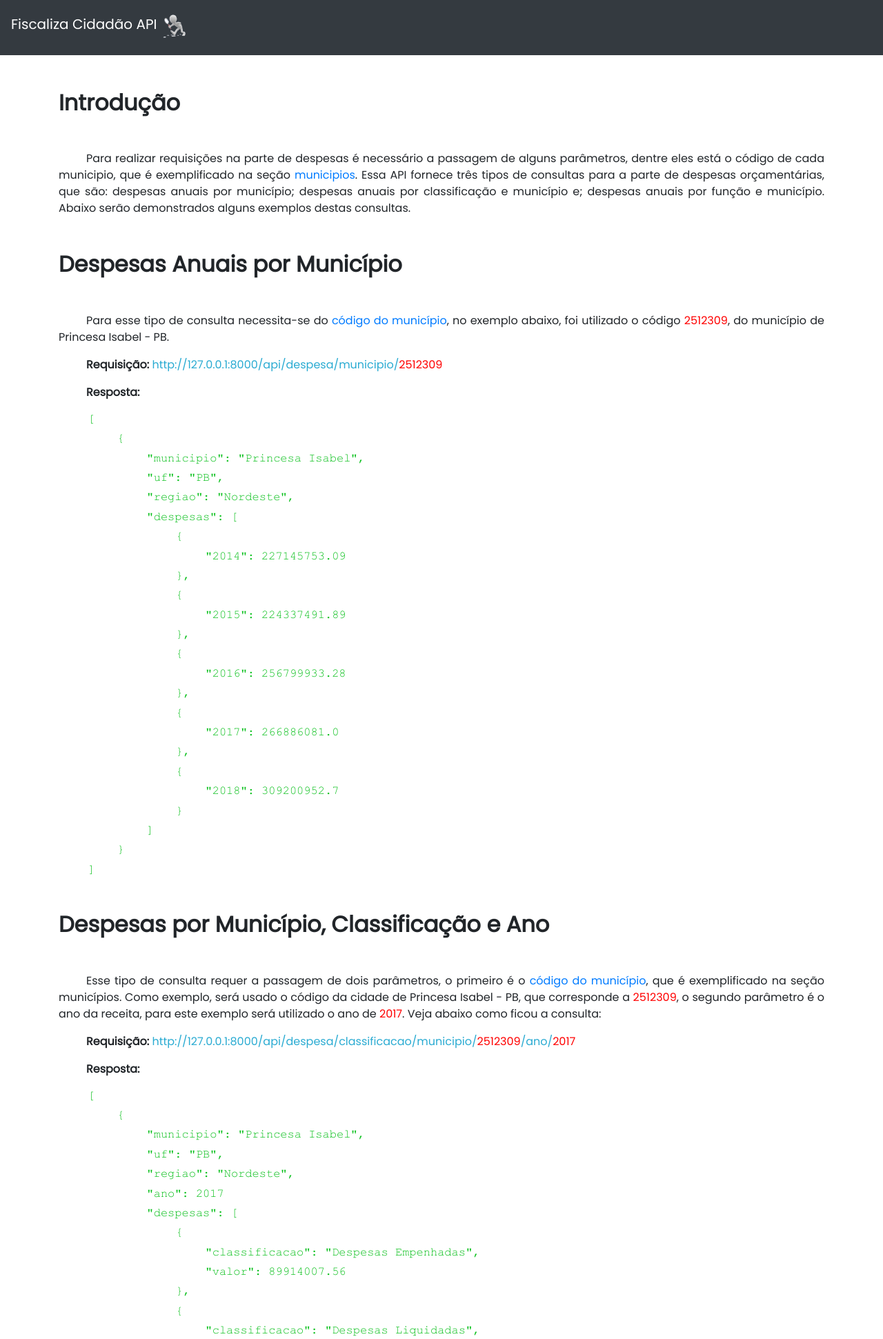
After one commit to diogo07/orcamento_publico, a Django app: page /despesas in a window 1280 px wide. The commit adds this page. Shown: the top 1941 px of the page at 69% size. Run offline with Django 3.2, Linux system fonts and the light colour scheme; some libraries are stand-ins or nearby versions.

```diff
--- /dev/null
+++ b/orcamento_publico/static/css/despesas.css
@@ -0,0 +1,62 @@
+{% load static %}
+
+@font-face {
+    font-family: 'Courier New';
+    src: url("../fonts/courier-new-cyr.ttf");
+}
+
+
+h2{
+    margin-bottom: 50px;
+    margin-top: 50px;
+    font-family: 'Poppins', sans-serif;
+    font-weight: bold;
+}
+
+p{
+    text-align: justify;
+    text-indent: 2.5em;
+    font-family: 'Poppins', sans-serif;
+}
+
+.codigo{
+    font-family: 'Courier New';
+}
+
+.link{
+    color: #2aabd2;
+}
+
+.parametro{
+    color: red;
+}
+
+h4{
+    font-family: 'Courier New';
+    font-size: 17px;
+    color: #0AC01C;
+}
+
+.space1{
+    text-indent: 2.5em;
+}
+
+.space2{
+    text-indent: 5.0em;
+}
+
+.space3{
+    text-indent: 7.5em;
+}
+
+.space4{
+    text-indent: 10em;
+}
+
+.space5{
+    text-indent: 12.5em;
+}
+
+ul, li{
+    text-align: justify;
+}
--- a/orcamento_publico/static/css/index.css
+++ b/orcamento_publico/static/css/index.css
@@ -21,6 +21,7 @@
 }
 
 .card{
+    width: 23%;
     float: left;
     margin: 10px;
     margin-bottom: 100px;
@@ -97,3 +98,22 @@ li{
     width: 100%;
     height: 100px;
 }
+
+nav{
+    height: 80px;
+}
+
+@media (max-width: 600px)
+{
+    .card {
+      width: 95%;
+
+    }
+    .card img{
+       height: 350px;
+    }
+
+    .card-title{
+        font-size: 30px;
+    }
+}
--- /dev/null
+++ b/orcamento_publico/templates/despesas_orcamentarias.html
@@ -0,0 +1,259 @@
+{% load static %}
+<!DOCTYPE html>
+<html lang="en">
+<head>
+    <meta charset="UTF-8">
+    <title>Despesas Orçamentárias</title>
+    <link rel="stylesheet" href="https://stackpath.bootstrapcdn.com/bootstrap/4.3.1/css/bootstrap.min.css" integrity="sha384-ggOyR0iXCbMQv3Xipma34MD+dH/1fQ784/j6cY/iJTQUOhcWr7x9JvoRxT2MZw1T" crossorigin="anonymous">
+    <script src="https://code.jquery.com/jquery-3.3.1.slim.min.js" integrity="sha384-q8i/X+965DzO0rT7abK41JStQIAqVgRVzpbzo5smXKp4YfRvH+8abtTE1Pi6jizo" crossorigin="anonymous"></script>
+    <script src="https://cdnjs.cloudflare.com/ajax/libs/popper.js/1.14.7/umd/popper.min.js" integrity="sha384-UO2eT0CpHqdSJQ6hJty5KVphtPhzWj9WO1clHTMGa3JDZwrnQq4sF86dIHNDz0W1" crossorigin="anonymous"></script>
+    <script src="https://stackpath.bootstrapcdn.com/bootstrap/4.3.1/js/bootstrap.min.js" integrity="sha384-JjSmVgyd0p3pXB1rRibZUAYoIIy6OrQ6VrjIEaFf/nJGzIxFDsf4x0xIM+B07jRM" crossorigin="anonymous"></script>
+    <link rel="stylesheet" href="{% static 'css/index.css' %}">
+    <link rel="stylesheet" href="{% static 'css/despesas.css' %}">
+
+</head>
+<body>
+    {#    menu     #}
+    <nav class="navbar navbar-expand-lg navbar-dark bg-dark">
+        <a class="navbar-brand titulo" href="/">
+            Fiscaliza Cidadão API
+            <img src="{% static 'images/logo.png' %}" width="40" height="40" class="d-inline-block align-top" alt="">
+            </a>
+        <button class="navbar-toggler" type="button" data-toggle="collapse" data-target="#navbarSupportedContent" aria-controls="navbarSupportedContent" aria-expanded="false" aria-label="Toggle navigation">
+            <span class="navbar-toggler-icon"></span>
+        </button>
+    </nav>
+
+
+    <div class="container">
+
+        <h2>Introdução</h2>
+
+        <p>Para realizar requisições na parte de despesas é necessário a passagem de alguns parâmetros, dentre eles está o código de cada municipio, que é exemplificado na seção <a href="/municipios">municipios</a>. Essa API fornece três tipos de consultas para a parte de despesas orçamentárias, que são: despesas anuais por município; despesas anuais por classificação e município e; despesas anuais por função e município. Abaixo serão demonstrados alguns exemplos destas consultas.</p>
+
+
+        <h2>Despesas Anuais por Município</h2>
+
+        <p>Para esse tipo de consulta necessita-se do <a href="/municipios">código do município</a>, no exemplo abaixo, foi utilizado o código <span class="parametro">2512309</span>, do município de Princesa Isabel - PB. </p>
+
+        <p><b>Requisição:</b> <span class="link">http://127.0.0.1:8000/api/despesa/municipio/<span class="parametro">2512309</span></span></p>
+
+        <p>
+            <b>Resposta:</b>
+
+            <span class="codigo">
+                <h4 class="space1">[</h4>
+
+                    <h4 class="space2">{</h4>
+
+                        <h4 class="space3">"municipio": "Princesa Isabel", </h4>
+                        <h4 class="space3">"uf": "PB", </h4>
+                        <h4 class="space3">"regiao": "Nordeste", </h4>
+
+                        <h4 class="space3">"despesas": [</h4>
+
+                            <h4 class="space4">{</h4>
+                                <h4 class="space5">"2014": 227145753.09</h4>
+                            <h4 class="space4">}, </h4>
+
+                            <h4 class="space4">{  </h4>
+                                <h4 class="space5">"2015": 224337491.89</h4>
+                            <h4 class="space4">}, </h4>
+
+                            <h4 class="space4">{</h4>
+                                <h4 class="space5">"2016": 256799933.28</h4>
+                            <h4 class="space4">}, </h4>
+
+                            <h4 class="space4">{</h4>
+                                <h4 class="space5">"2017": 266886081.0</h4>
+                            <h4 class="space4">}, </h4>
+
+                            <h4 class="space4">{</h4>
+                                <h4 class="space5">"2018": 309200952.7</h4>
+                            <h4 class="space4">}</h4>
+                        <h4 class="space3">]</h4>
+
+                    <h4 class="space2">}</h4>
+
+                <h4 class="space1">]</h4>
+            </span>
+        </p>
+
+
+
+        <h2>Despesas por Município, Classificação e Ano</h2>
+
+        <p>Esse tipo de consulta requer a passagem de dois parâmetros, o primeiro é o <a href="/municipios">código do município</a>, que é exemplificado na seção municípios. Como exemplo, será usado o código da cidade de Princesa Isabel - PB, que corresponde a <span class="parametro">2512309</span>, o segundo parâmetro é o ano da receita, para este exemplo será utilizado o ano de <span class="parametro">2017</span>. Veja abaixo como ficou a consulta:</p>
+
+        <p><b>Requisição:</b> <span class="link">http://127.0.0.1:8000/api/despesa/classificacao/municipio/<span class="parametro">2512309</span>/ano/<span class="parametro">2017</span></span></p>
+
+        <p>
+            <b>Resposta:</b>
+
+            <span class="codigo">
+                <h4 class="space1">[</h4>
+
+                    <h4 class="space2">{</h4>
+
+                        <h4 class="space3">"municipio": "Princesa Isabel", </h4>
+                        <h4 class="space3">"uf": "PB", </h4>
+                        <h4 class="space3">"regiao": "Nordeste", </h4>
+
+                        <h4 class="space3">"ano": 2017</h4>
+
+
+
+
+                        <h4 class="space3">"despesas": [</h4>
+
+                             <h4 class="space4">{</h4>
+                                <h4 class="space5">"classificacao": "Despesas Empenhadas",</h4>
+                                <h4 class="space5">"valor": 89914007.56</h4>
+                             <h4 class="space4">}, </h4>
+                             <h4 class="space4">{</h4>
+                                <h4 class="space5">"classificacao": "Despesas Liquidadas",</h4>
+                                <h4 class="space5">"valor": 87058065.88,</h4>
+                             <h4 class="space4">}, </h4>
+                             <h4 class="space4">{</h4>
+                                <h4 class="space5">"classificacao": "Despesas Pagas",</h4>
+                                <h4 class="space5">"valor": 79191296.09</h4>
+                             <h4 class="space4">}, </h4>
+                             <h4 class="space4">{</h4>
+                                <h4 class="space5">"classificacao": "Inscrições de Restos a Pagar Não Processados",</h4>
+                                <h4 class="space5">"valor": 10722711.47</h4>
+                             <h4 class="space4">} </h4>
+
+
+                        <h4 class="space3">]</h4>
+
+                    <h4 class="space2">}</h4>
+
+                <h4 class="space1">]</h4>
+            </span>
+        </p>
+
+         <h2>Despesas por Município, Função e Ano</h2>
+
+        <p>Esse tipo de consulta requer a passagem de dois parâmetros, o primeiro é o <a href="/municipios">código do município</a>, que é exemplificado na seção municípios. Como exemplo, será usado o código da cidade de Princesa Isabel - PB, que corresponde a <span class="parametro">2512309</span>, o segundo parâmetro é o ano da receita, para este exemplo será utilizado o ano de <span class="parametro">2017</span>. Veja abaixo como ficou a consulta:</p>
+
+        <p><b>Requisição:</b> <span class="link">http://127.0.0.1:8000/api/despesa/funcao/municipio/<span class="parametro">2512309</span>/ano/<span class="parametro">2017</span></span></p>
+
+        <p>
+            <b>Resposta:</b>
+
+            <span class="codigo">
+                <h4 class="space1">[</h4>
+
+                    <h4 class="space2">{</h4>
+
+                        <h4 class="space3">"municipio": "Princesa Isabel", </h4>
+                        <h4 class="space3">"uf": "PB", </h4>
+                        <h4 class="space3">"regiao": "Nordeste", </h4>
+
+                        <h4 class="space3">"ano": 2017</h4>
+
+                        <h4 class="space3">"despesas": [</h4>
+
+                            <h4 class="space4">{</h4>
+                                <h4 class="space5">"funcao": "Outras Despesas",
+                                <h4 class="space5">"valor": 138050693.98
+                            <h4 class="space4">}, </h4>
+                            <h4 class="space4">{</h4>
+                                <h4 class="space5">"funcao": "Saúde",
+                                <h4 class="space5">"valor": 50227742.64
+                            <h4 class="space4">}, </h4>
+                            <h4 class="space4">{</h4>
+                                <h4 class="space5">"funcao": "Educação",
+                                <h4 class="space5">"valor": 32553784.22
+                            <h4 class="space4">}, </h4>
+                            <h4 class="space4">{</h4>
+                                <h4 class="space5">"funcao": "Urbanismo",
+                                <h4 class="space5">"valor": 12220052.43
+                            <h4 class="space4">}, </h4>
+                            <h4 class="space4">{</h4>
+                                <h4 class="space5">"funcao": "Previdencia Social",
+                                <h4 class="space5">"valor": 9386253.63
+                            <h4 class="space4">}, </h4>
+                            <h4 class="space4">{</h4>
+                                <h4 class="space5">"funcao": "Administração",
+                                <h4 class="space5">"valor": 8368427.97
+                            <h4 class="space4">}, </h4>
+                            <h4 class="space4">{</h4>
+                                <h4 class="space5">"funcao": "Assistencia Social",</h4>
+                                <h4 class="space5">"valor": 4057166.19</h4>
+                            <h4 class="space4">}, </h4>
+                            <h4 class="space4">{</h4>
+                                <h4 class="space5">"funcao": "Encargos Especiais",</h4>
+                                <h4 class="space5">"valor": 3249615.28</h4>
+                            <h4 class="space4">}, </h4>
+                            <h4 class="space4">{</h4>
+                                <h4 class="space5">"funcao": "Cultura", </h4>
+                                <h4 class="space5">"valor": 2993320.34</h4>
+                            <h4 class="space4">}, </h4>
+                            <h4 class="space4">{</h4>
+                                <h4 class="space5">"funcao": "Legislativa",</h4>
+                                <h4 class="space5">"valor": 2485804.02</h4>
+                            <h4 class="space4">}, </h4>
+                            <h4 class="space4">{</h4>
+                                <h4 class="space5">"funcao": "Energia",</h4>
+                                <h4 class="space5">"valor": 1586553.09</h4>
+                            <h4 class="space4">}, </h4>
+                            <h4 class="space4">{</h4>
+                                <h4 class="space5">"funcao": "Agricultura", </h4>
+                                <h4 class="space5">"valor": 1302908.4</h4>
+                            <h4 class="space4">}, </h4>
+                            <h4 class="space4">{</h4>
+                                <h4 class="space5">"funcao": "Segurança Pública", </h4>
+                                <h4 class="space5">"valor": 259326.15</h4>
+                            <h4 class="space4">}, </h4>
+                            <h4 class="space4">{</h4>
+                                <h4 class="space5">"funcao": "Desporto e Lazer", </h4>
+                                <h4 class="space5">"valor": 128006.97</h4>
+                            <h4 class="space4">}, </h4>
+                            <h4 class="space4">{</h4>
+                                <h4 class="space5">"funcao": "Comunicações", </h4>
+                                <h4 class="space5">"valor": 9825.69</h4>
+                            <h4 class="space4">}, </h4>
+                            <h4 class="space4">{</h4>
+                                <h4 class="space5">"funcao": "Direitos a Cidadania", </h4>
+                                <h4 class="space5">"valor": 6600.0</h4>
+                            <h4 class="space4">}, </h4>
+
+                        <h4 class="space3">]</h4>
+
+                    <h4 class="space2">}</h4>
+
+                <h4 class="space1">]</h4>
+            </span>
+        </p>
+
+
+        <div class="margem_grande"></div>
+    </div>
+
+    {#    rodapé    #}
+
+    <footer>
+
+        <div class="contato">
+            <br>
+            <h5>CONTATO</h5>
+            <h6>E-mail: diogosousa36@gmail.com</h6>
+            <h6>Linked in: <a href="https://www.linkedin.com/in/diogo-sousa-47164493/">Diogo Sousa</a> </h6>
+
+        </div>
+
+        <div class="ajuda">
+
+
+        </div>
+
+        <div class="legenda">Copyleft @2019 - Diogo Sousa</div>
+    </footer>
+
+
+</body>
+
+
+</body>
+</html>
--- a/orcamento_publico/urls.py
+++ b/orcamento_publico/urls.py
@@ -23,6 +23,7 @@ urlpatterns = [
     path('', views.get_index),
     url(r'^api/', include(('api.urls', 'api'), namespace='api')),
     url(r'^orcamento', views.get_orcamento),
-    url(r'^receitasorcamentarias', views.get_receitas_orcamentarias),
+    url(r'^receitas', views.get_receitas),
+    url(r'^despesas', views.get_despesas),
     url(r'^municipios', views.get_municipios),
 ]
--- a/orcamento_publico/views.py
+++ b/orcamento_publico/views.py
@@ -6,8 +6,11 @@ def get_index(request):
 def get_orcamento(request):
     return render(request, 'orcamento.html')
 
-def get_receitas_orcamentarias(request):
+def get_receitas(request):
     return render(request, 'receitas_orcamentarias.html')
+
+def get_despesas(request):
+    return render(request, 'despesas_orcamentarias.html')
 
 def get_municipios(request):
     return render(request, 'municipios.html')
```
Also changed, not shown: api/views.py (+20 -1 lines), orcamento_publico/templates/index.html (+10 -15 lines), orcamento_publico/templates/municipios.html (+140 -10 lines), orcamento_publico/templates/orcamento.html (+6 -10 lines), orcamento_publico/templates/receitas_orcamentarias.html (+5 -9 lines), orcamento_publico/static/images/logo.png (added).
